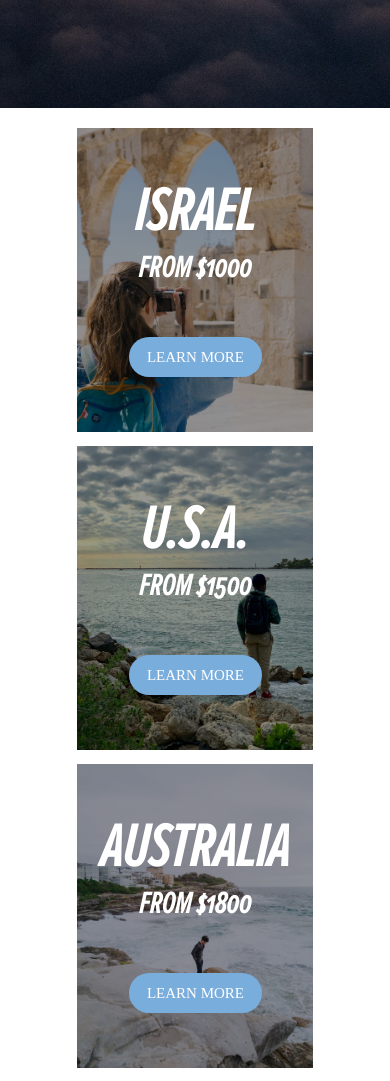
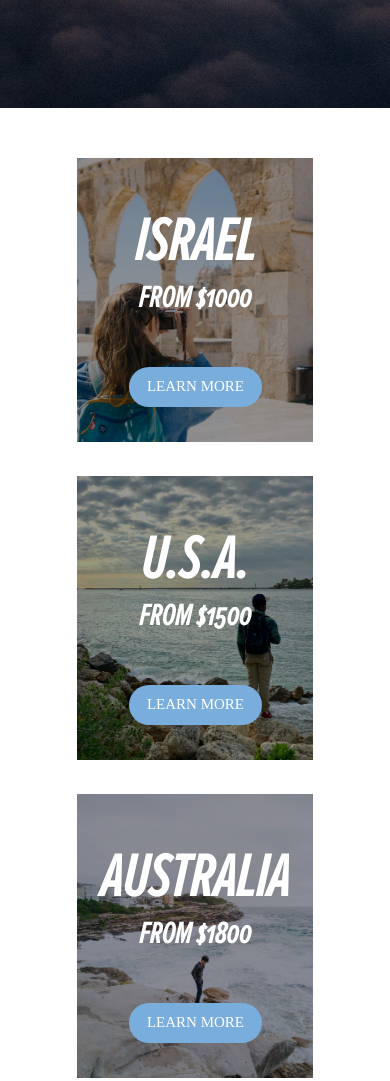
Before and after one commit to n215-sranegar/homework-seven, a website: page index.html in a window 390 px wide. Shown: the part 736-1817 px from the top of the page. Drawn offline with Linux system fonts and the light colour scheme; a web font is replaced by a local one.

Commit message:
Margin bottom added to individual photos in media query

```diff
--- a/scss/home/tours.scss
+++ b/scss/home/tours.scss
@@ -90,6 +90,10 @@
       flex-direction: column;
       width: 300px;
       min-height: 940px;
-      margin-top: 20px;
+      margin-top: 49.5px;
+
+      .box {
+        margin-bottom: 34px;
+      }
     }
 }
```
Also changed, not shown: css/styles.css, 1 other file.
